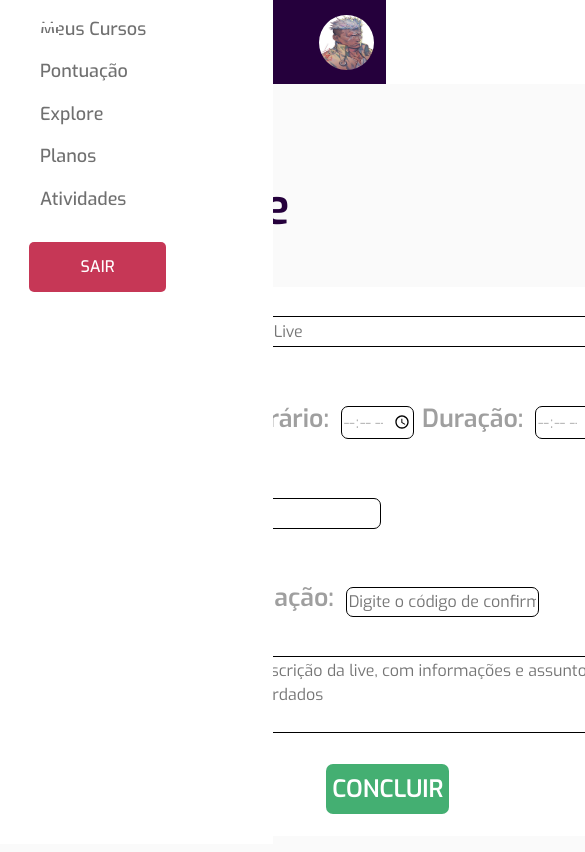
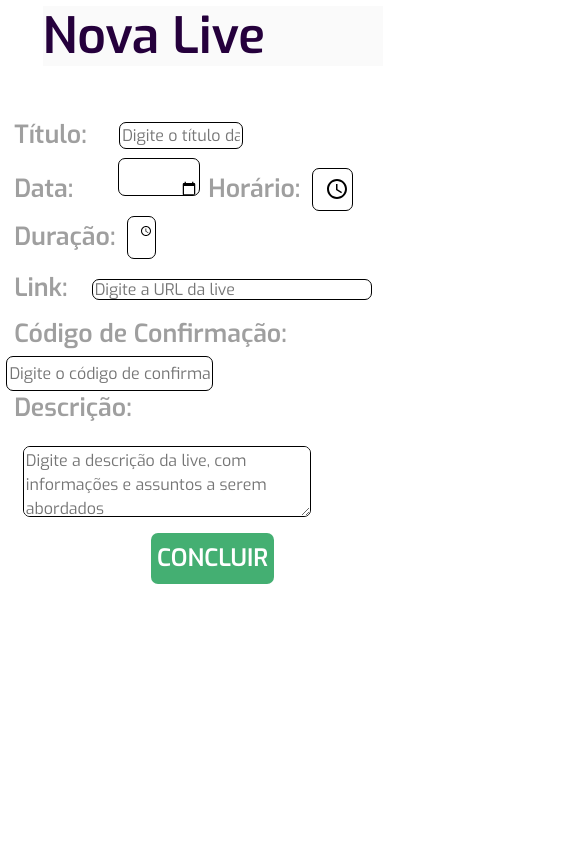
Before and after one commit to cpejr/aula-diego-front, a React (Create React App) app: page /newlive in a window 390 px wide. Shown: the top 852 px of the page, 585 px wide, since content can reach past the window. Built offline with nearby package versions, Linux system fonts and the light colour scheme.

Commit message:
Responsividade pages NewLives e ListaLives

```diff
--- a/src/Components/TabelaPresenca/TabelaPresenca.css
+++ b/src/Components/TabelaPresenca/TabelaPresenca.css
@@ -31,7 +31,6 @@
     background-color: white;
     margin-right: 15%;
     border-radius: 10px;
-    border: solid;
     border-width: 2px;
     border-color: #efefef;
   }
@@ -40,3 +39,35 @@
     width: 250px;
     margin: 0%;
   }
+  .TitulosLiveInfo{
+    width: 100%;
+  }
+@media (max-width: 600px){
+  .IconeLiveInfo {
+    display: flex;
+    width: 130px;
+    margin: 0%;
+  }
+  .LinhaTabelaPresenca {
+    display: grid;
+    grid-template-columns: repeat(4, 14vw);
+    margin-left: 3vw;
+    grid-column-gap: 40%;
+    margin-bottom: 1vh;
+    color: grey;
+    font-weight: 500;
+  }
+
+  .TitulosLiveInfo {
+    display: grid;
+    grid-template-columns: repeat(4, 13vw);
+    margin-left: 3vw;
+    margin-top: 2%;
+    grid-column-gap: 118px;
+    color: grey;
+    font-weight: 600;
+    font-size: large;
+    grid-column-gap: 40%;
+ }
+
+}
--- a/src/Pages/ListaAlunosLive/ListaAlunosLive.css
+++ b/src/Pages/ListaAlunosLive/ListaAlunosLive.css
@@ -5,15 +5,94 @@
     font-weight: 600;
     color: #25003c;
 }
-
-
 .ListaALunoLiveTitle2{
 
     color: #9f9f9f;
     padding: 10px;
     margin-left: 5%;
     font-weight: 800;
-
-
+}
+.ListaTurmasContent {
+    width: 70.3%;
+    height: 100%;
+}
+.InfoContainer{
+    display: flex;
+    flex: 1;
+    align-items: center;
 
 }
+.InfoContent{
+    display: flex;
+    flex-direction: column;
+    width: 100%;
+    height: 100%;
+}
+
+@media (max-width: 600px) {
+    .ListaALunoLiveTitle2 {
+        color: #9f9f9f;
+        padding: 10px;
+        margin-left: 10%;
+        font-weight: 800;
+        width: 110%;
+        font-size: 1.5rem;
+
+    }
+    .ListaAlunosLiveTitle {
+        font-size: 2.1rem;
+        font-weight: 600;
+        color: #25003c;
+        position: relative;
+        bottom: -32%;
+        margin-left: -10%;
+
+    }
+    .ListaTurmasContainer {
+        width: 100%;
+        height: 130%;
+        background-color: #fafafa;
+        display: flex;
+    }
+}
+/* I Pad portrait */
+@media screen
+and (min-device-width : 768px)
+and (max-device-width : 1024px)
+and (orientation : portrait)
+{
+    .ListaTurmasContainer {
+        display: flex;
+        height: 130%;
+        margin-left: 0%;
+        width: 100vw;
+        margin-top: 12%;
+    }
+}
+/* I Pad Landscape */
+@media screen
+and (min-device-width : 768px)
+and (max-device-width : 1024px)
+and (orientation : landscape)
+{
+    .ListaTurmasContainer {
+        display: flex;
+        height: 130%;
+        margin-left: 0%;
+        width: 100vw;
+        margin-top: 12%;
+    }
+}
+/* ----------- iPad Pro ----------- */
+/* Portrait and Landscape */
+@media only screen
+  and (min-width: 1024px)
+  and (max-height: 1366px)
+  and (-webkit-min-device-pixel-ratio: 1.5) {
+    .ListaTurmasContainer {
+        display: flex;
+        height: 116%;
+        margin-left: 0%;
+        width: 100vw;
+    }
+}
--- a/src/Pages/ListaAlunosLive/ListaAlunosLive.js
+++ b/src/Pages/ListaAlunosLive/ListaAlunosLive.js
@@ -14,25 +14,11 @@ export default function ListaAlunoLIve(props){
 
     return (
         <div className="ListaTurmasContainer">
-          <Sidebar />
+             {/* <Sidebar />    */}
           <div className="ListaTurmasContent">
-            <Header />
-            <div
-              style={{
-                display: "flex",
-                flex: 1,
-                alignItems: "center",
-                height: "30vh",
-              }}
-            > <div style={{
-
-                display: "flex",
-                flexDirection: "column",
-                width: "100%",
-                height:"100%"
-
-
-                 }}>
+               {/* <Header />    */}
+            <div className="InfoContainer" >
+              <div className = "InfoContent">
                 <h1 className="ListaAlunosLiveTitle">Informações Live</h1>
                 <h2 className="ListaALunoLiveTitle2">Duração Live: {props.duration}h </h2>
                 <div
--- a/src/Pages/NewLive/NewLive.css
+++ b/src/Pages/NewLive/NewLive.css
@@ -124,3 +124,220 @@ input:focus {
   color: #25003c;
   font-size: 50px;
 }
+@media (max-width: 600px) {
+  .NewLiveContainer {
+    display: grid;
+    height: 139%;
+  }
+  .NewLiveContent{
+    height: 0%;
+  }
+  .NewLiveFormContainer {
+
+    flex-direction: column;
+    justify-content: center;
+    align-items: center;
+    height: 147%;
+    width: 109%;
+    background-color: #fafafa;
+  }
+  .NewLiveInputLine {
+    background-color: #ffff;
+    border-radius: 7px;
+    display: table-column;
+    flex-direction: row;
+    align-items: center;
+  }
+  .NewLiveFormBox {
+    display: grid;
+    grid-column-gap: 2vw;
+    height: 62%;
+    width: 97%;
+    background-color: white;
+    border-radius: 7px;
+  }
+  input[name=title] {
+    width: 60%;
+    margin-bottom: 2%;
+    margin-left: 5%;
+    height: 55%;
+    position: relative;
+    bottom: 4%;
+  }
+  input[type=date] {
+    width: 61%;
+    margin-bottom: 5%;
+    margin-left: 8%;
+    height: 16%;
+    position: relative;
+    bottom: 3%;
+  }
+  input[name=time] {
+    width: 60%;
+    margin-bottom: 5%;
+    height: 17%;
+    margin-left: 0%;
+    position: relative;
+    bottom: 0%;
+  }
+  input[name=duration] {
+    width: 57%;
+    height: 18%;
+    position: relative;
+    bottom: 0%;
+  }
+  input[name=live_link] {
+    width: 68%;
+    margin-bottom: 5%;
+    height: 43%;
+    margin-left: 3%;
+    position: relative;
+    bottom: 3%;
+  }
+  input[name=confirmation_code] {
+    width: 86%;
+    margin-bottom: 5%;
+    height: 43%;
+    margin-left: 4%;
+    position: relative;
+    bottom: 6%;
+  }
+  textarea[name=description] {
+    width: 86%;
+    margin-bottom: 5%;
+    height: 46%;
+    margin-left: 4%;
+    position: relative;
+    bottom: 4%;
+  }
+  .NewLiveLabelTimeInput {
+    width: 11%;
+    height: 35%;
+    border-radius: 7px;
+    border: 1px solid black;
+    color: #b3b3b3;
+    font-size: 1.5rem;
+}
+
+
+}
+@media screen
+and (min-device-width : 768px)
+and (max-device-width : 1024px)
+and (orientation : portrait)
+{
+  .NewLiveContainer {
+    display: flex;
+    flex: 1 1;
+    height: 10%;
+    margin-top: 9%;
+}
+  .NewLiveTitle {
+    display: flex;
+    justify-content: flex-start;
+    align-items: center;
+    background-color: #fafafa;
+    font-weight: 600;
+    color: #25003c;
+    font-size: 50px;
+    margin-top: 15%;
+  }
+  .NewLiveLabelCodeInput {
+    border-radius: 7px;
+    height: 47%;
+    border: 1px solid black;
+    color: #b3b3b3;
+    width: 33%;
+}
+input[name=title] {
+  width: 30%;
+  margin-bottom: 2%;
+  margin-left: 5%;
+  height: 60%;
+}
+input[type=date] {
+  width: 20%;
+  margin-bottom: 0%;
+  margin-left: 8%;
+  height: 35%;
+  position: relative;
+  bottom: 3%;
+}
+input[name=time] {
+  width: 10%;
+  margin-bottom: 0%;
+  height: 40%;
+  margin-left: 0%;
+}
+input[name=duration] {
+  width: 7%;
+  height: 40%;
+  margin-right: 3%;
+  position: relative;
+  bottom: 0%;
+}
+input[name=live_link] {
+  width: 68%;
+  margin-bottom: 1%;
+  height: 47%;
+  margin-left: 3%;
+
+}
+input[name=confirmation_code] {
+  width: 50%;
+  margin-bottom: 1%;
+  height: 47%;
+  margin-left: 0%;
+
+}
+textarea[name=description] {
+  width: 70%;
+  margin-bottom: 5%;
+  height: 50%;
+  margin-top: 4%;
+  margin-left: 4%;
+
+}
+}
+
+/* I Pad Landscape */
+@media screen
+and (min-device-width : 768px)
+and (max-device-width : 1024px)
+and (orientation : landscape)
+{
+  .NewLiveContainer {
+    display: flex;
+    flex: 1 1;
+    height: 20%;
+    margin-top: 9%;
+}
+  .NewLiveTitle {
+    display: flex;
+    justify-content: flex-start;
+    align-items: center;
+    background-color: #fafafa;
+    font-weight: 600;
+    color: #25003c;
+    font-size: 50px;
+    margin-top: 15%;
+} .NewLiveLabelCodeInput {
+  border-radius: 7px;
+  height: 47%;
+  border: 1px solid black;
+  color: #b3b3b3;
+  width: 33%;
+}
+}
+@media only screen
+  and (min-width: 1024px)
+  and (max-height: 1366px)
+  and (orientation: landscape)
+  and (-webkit-min-device-pixel-ratio: 1.5) {
+    .NewLiveContainer {
+      display: flex;
+      flex: 1 1;
+      height: 56%;
+      width: 40%;
+  }
+}
--- a/src/Pages/NewLive/NewLive.js
+++ b/src/Pages/NewLive/NewLive.js
@@ -41,10 +41,10 @@ export default function NewLive() {
   return (
     <div className="NewLiveContainer">
       <div>
-        <SideBar />
+            {/* <SideBar />   */}
       </div>
       <div className="NewLiveContent">
-        <Header />
+            {/* <Header />     */}
         <div className="NewLiveFormContainer">
           <div style={{ width: "80%", marginBottom: "5vh" }}>
             <h1 className="NewLiveTitle">Nova Live</h1>
```
Lines whose indentation alone changed are shown as unchanged.
